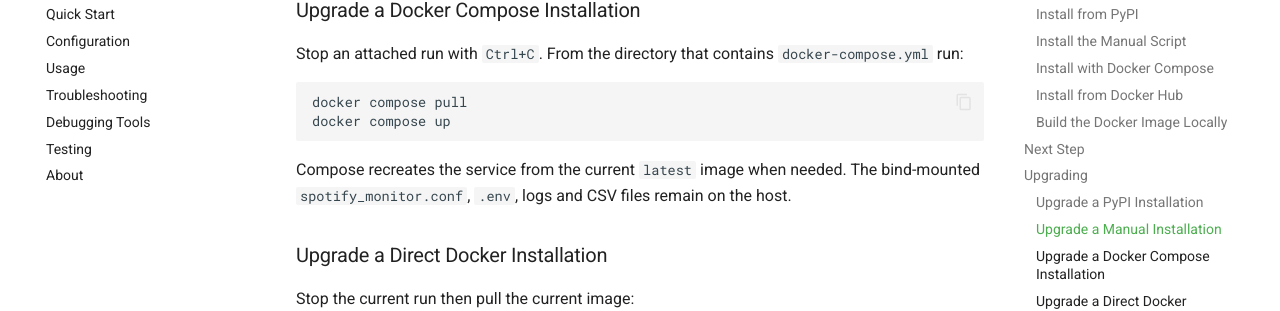
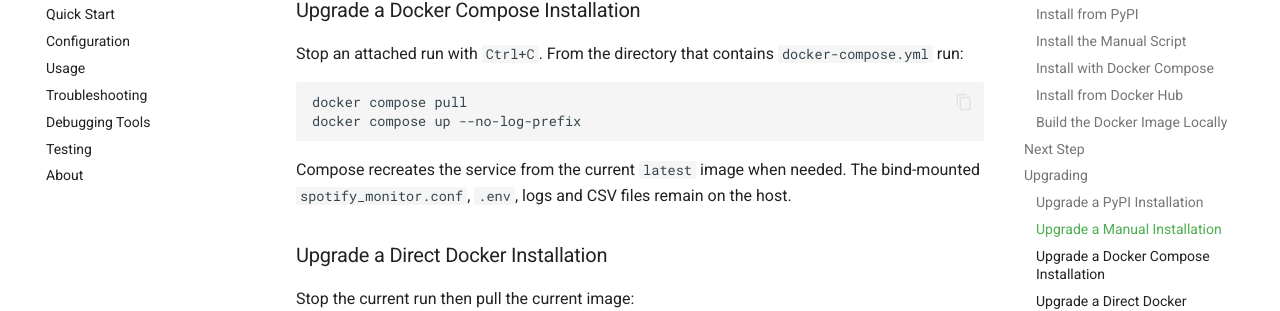
Before and after one commit to misiektoja/spotify_monitor, an MkDocs documentation site: the page built from docs/installation.md, in a window 1280 px wide and 900 px high, scrolled down 5653 px. Shown: the part 148-459 px from the top of the window. Built offline with MkDocs 1.6.1 and Material for MkDocs 9.7.7, drawn with Linux system fonts in a browser that asks for light colours; comment, search, counter and statistics services are not loaded.

Commit message:
docs(installation): keep compose upgrades prefix-free

````diff
--- a/docs/installation.md
+++ b/docs/installation.md
@@ -224,7 +224,7 @@ Stop an attached run with `Ctrl+C`. From the directory that contains `docker-com
 
 ```sh
 docker compose pull
-docker compose up
+docker compose up --no-log-prefix
 ```
 
 Compose recreates the service from the current `latest` image when needed. The bind-mounted `spotify_monitor.conf`, `.env`, logs and CSV files remain on the host.
````
